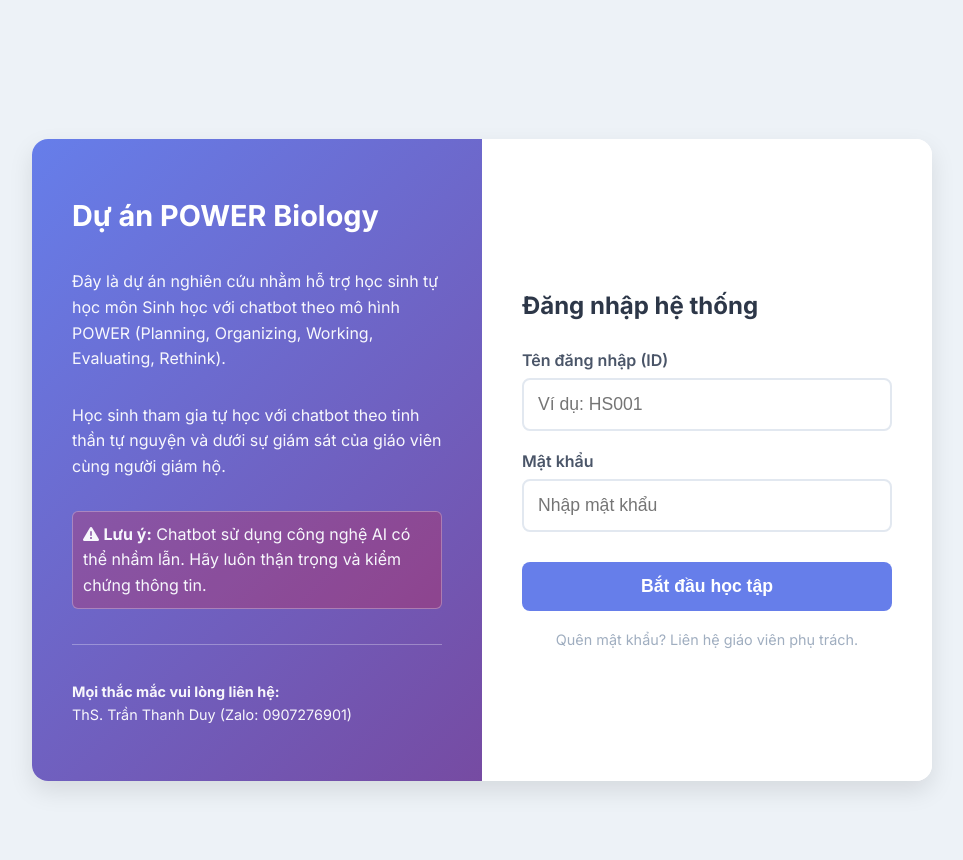
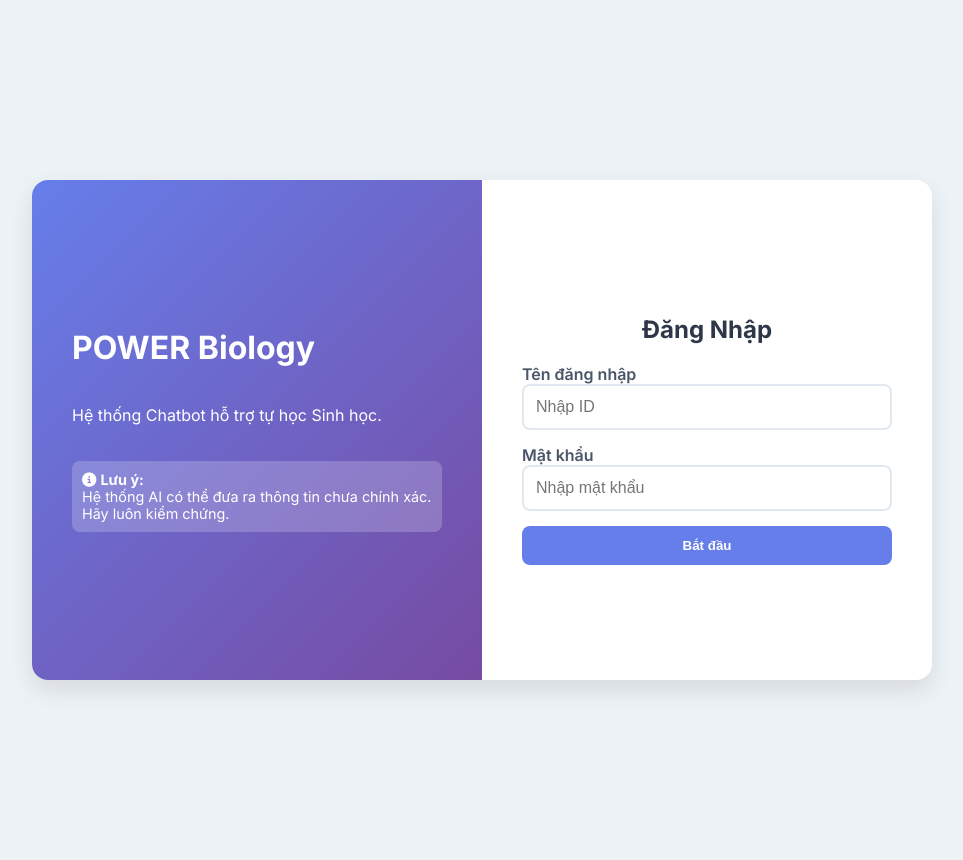
Before and after one commit to tranthanhduysph-coder/power-biology, a Python web app: template app/templates/login.html in a window 1280 px wide. Shown: the part 60-920 px from the top of the page, without its empty margins (158-1121 px from the left). Run offline with Jinja, Linux system fonts and the light colour scheme; the template is opened without the code that fills it, so the values that code supplies are empty, except form fields; form fields are guessed from the names that the template uses.

Commit message:
Update login.html

```diff
--- a/app/templates/login.html
+++ b/app/templates/login.html
@@ -1,143 +1,78 @@
 {% extends "base.html" %}
 
 {% block content %}
-
 <style>
-    /* Căn giữa màn hình */
+    /* Cấu trúc chia đôi màn hình (Desktop) */
     .login-wrapper {
-        display: flex;
-        justify-content: center;
-        align-items: center;
-        width: 100%;
-        min-height: 100vh;
-        padding: 20px;
-        background-color: #edf2f7; /* Màu nền xám nhẹ */
+        display: flex; justify-content: center; align-items: center;
+        width: 100%; height: 100%; background: #edf2f7; padding: 20px;
+    }
+    .login-container {
+        display: flex; width: 100%; max-width: 900px;
+        background: white; border-radius: 16px; overflow: hidden;
+        box-shadow: 0 10px 25px rgba(0,0,0,0.1);
+        min-height: 500px; /* Chiều cao tối thiểu */
     }
 
-    /* Khung chứa chính (Chia 2 cột) */
-    .login-container {
-        display: flex;
-        width: 100%;
-        max-width: 900px;
-        background: white;
-        border-radius: 16px;
-        overflow: hidden;
-        box-shadow: 0 10px 25px rgba(0,0,0,0.1);
+    /* Cột trái (Thông tin) */
+    .login-info {
+        flex: 1; background: linear-gradient(135deg, #667eea 0%, #764ba2 100%);
+        color: white; padding: 40px; display: flex; flex-direction: column; justify-content: center;
+    }
+    /* Cột phải (Form) */
+    .login-form-panel {
+        flex: 1; padding: 40px; display: flex; flex-direction: column; justify-content: center;
     }
 
-    /* Cột trái: Thông tin */
-    .login-info-panel {
-        flex: 1;
-        background: linear-gradient(135deg, #667eea 0%, #764ba2 100%); /* Màu tím chủ đạo */
-        color: white;
-        padding: 40px;
-        display: flex;
-        flex-direction: column;
-        justify-content: center;
+    /* Form Styles */
+    .form-control {
+        width: 100%; padding: 12px; margin-bottom: 15px;
+        border: 2px solid #e2e8f0; border-radius: 8px; font-size: 1rem;
+    }
+    .btn-primary {
+        width: 100%; padding: 12px; background: #667eea; color: white;
+        border: none; border-radius: 8px; font-weight: 700; cursor: pointer;
     }
 
-    .login-info-panel h1 { font-size: 1.8rem; font-weight: 700; margin-bottom: 20px; }
-    .login-info-panel p { font-size: 1rem; line-height: 1.6; margin-bottom: 15px; opacity: 0.95; }
-    .login-info-panel hr { border: 0; border-top: 1px solid rgba(255,255,255,0.3); margin: 20px 0; }
-    .warning-text { background: rgba(255, 0, 0, 0.2); padding: 10px; border-radius: 6px; border: 1px solid rgba(255,255,255,0.3); font-size: 0.9rem; }
-
-    /* Cột phải: Form đăng nhập */
-    .login-form-panel {
-        flex: 1;
-        padding: 40px;
-        background: white;
-        display: flex;
-        flex-direction: column;
-        justify-content: center;
-    }
-
-    .login-form-panel h2 { color: #2d3748; font-weight: 700; margin-bottom: 30px; font-size: 1.5rem; }
-
-    /* Style cho các ô nhập liệu (Input) - Chữ to rõ ràng */
-    .form-group { margin-bottom: 20px; }
-    .form-label { display: block; margin-bottom: 8px; font-weight: 600; color: #4a5568; font-size: 1rem; }
-
-    .form-control {
-        width: 100%;
-        padding: 14px; /* Tăng padding để ô to hơn */
-        font-size: 1.1rem; /* Chữ to hơn */
-        border: 2px solid #e2e8f0;
-        border-radius: 8px;
-        transition: all 0.2s;
-        outline: none;
-    }
-    .form-control:focus { border-color: #667eea; box-shadow: 0 0 0 3px rgba(102,126,234,0.1); }
-
-    /* Nút bấm */
-    .btn-primary {
-        width: 100%;
-        padding: 14px;
-        background-color: #667eea;
-        color: white;
-        border: none;
-        border-radius: 8px;
-        font-size: 1.1rem;
-        font-weight: 600;
-        cursor: pointer;
-        transition: 0.2s;
-        text-align: center;
-    }
-    .btn-primary:hover { background-color: #5a67d8; transform: translateY(-1px); }
-
-    /* Responsive: Trên điện thoại sẽ xếp dọc */
+    /* --- MOBILE RESPONSIVE FIX (QUAN TRỌNG) --- */
     @media (max-width: 768px) {
-        .login-container { flex-direction: column; }
-        .login-info-panel { padding: 30px; }
+        .login-wrapper { align-items: flex-start; overflow-y: auto; } /* Cho phép cuộn trên đt */
+        .login-container {
+            flex-direction: column; /* Xếp dọc thay vì ngang */
+            height: auto;
+            margin-top: 20px;
+        }
+        .login-info { padding: 30px; min-height: 200px; }
         .login-form-panel { padding: 30px; }
+        .login-info h1 { font-size: 1.5rem; }
     }
 </style>
 
 <div class="login-wrapper">
     <div class="login-container">
-
-        <div class="login-info-panel">
-            <h1 class="mb-4">Dự án POWER Biology</h1>
-            <p>Đây là dự án nghiên cứu nhằm hỗ trợ học sinh tự học môn Sinh học với chatbot theo mô hình POWER (Planning, Organizing, Working, Evaluating, Rethink).</p>
-            <p>Học sinh tham gia tự học với chatbot theo tinh thần tự nguyện và dưới sự giám sát của giáo viên cùng người giám hộ.</p>
-
-            <p class="warning-text">
-                <i class="fas fa-exclamation-triangle"></i> <strong>Lưu ý:</strong> Chatbot sử dụng công nghệ AI có thể nhầm lẫn. Hãy luôn thận trọng và kiểm chứng thông tin.
-            </p>
-
-            <hr>
-            <p class="contact-info" style="font-size: 0.9rem;">
-                <strong>Mọi thắc mắc vui lòng liên hệ:</strong><br>
-                ThS. Trần Thanh Duy (Zalo: 0907276901)
-            </p>
+        <div class="login-info">
+            <h1 style="margin-top:0;">POWER Biology</h1>
+            <p>Hệ thống Chatbot hỗ trợ tự học Sinh học.</p>
+            <div style="background: rgba(255,255,255,0.2); padding: 10px; border-radius: 8px; margin-top: 20px; font-size: 0.9rem;">
+                <i class="fas fa-info-circle"></i> <b>Lưu ý:</b><br>
+                Hệ thống AI có thể đưa ra thông tin chưa chính xác. Hãy luôn kiểm chứng.
+            </div>
         </div>
 
         <div class="login-form-panel">
-            <h2 class="text-center">Đăng nhập hệ thống</h2>
-
+            <h2 style="text-align: center; color: #2d3748; margin-bottom: 20px;">Đăng Nhập</h2>
             <form method="POST" action="{{ url_for('main.login') }}">
                 {{ form.hidden_tag() }}
 
-                <div class="form-group">
-                    <label class="form-label">Tên đăng nhập (ID)</label>
-                    {{ form.username(class="form-control", placeholder="Ví dụ: HS001") }}
-                </div>
+                <label style="font-weight:600; color:#4a5568;">Tên đăng nhập</label>
+                {{ form.username(class="form-control", placeholder="Nhập ID") }}
 
-                <div class="form-group">
-                    <label class="form-label">Mật khẩu</label>
-                    {{ form.password(class="form-control", placeholder="Nhập mật khẩu") }}
-                </div>
+                <label style="font-weight:600; color:#4a5568;">Mật khẩu</label>
+                {{ form.password(class="form-control", placeholder="Nhập mật khẩu") }}
 
-                <div class="d-grid" style="margin-top: 30px;">
-                    {{ form.submit(class="btn btn-primary btn-block", value="Bắt đầu học tập") }}
-                </div>
+                {{ form.submit(class="btn-primary", value="Bắt đầu") }}
             </form>
-
-            <div style="text-align: center; margin-top: 20px; font-size: 0.9rem; color: #a0aec0;">
-                Quên mật khẩu? Liên hệ giáo viên phụ trách.
-            </div>
         </div>
-
     </div>
 </div>
-
 {% endblock %}
```
